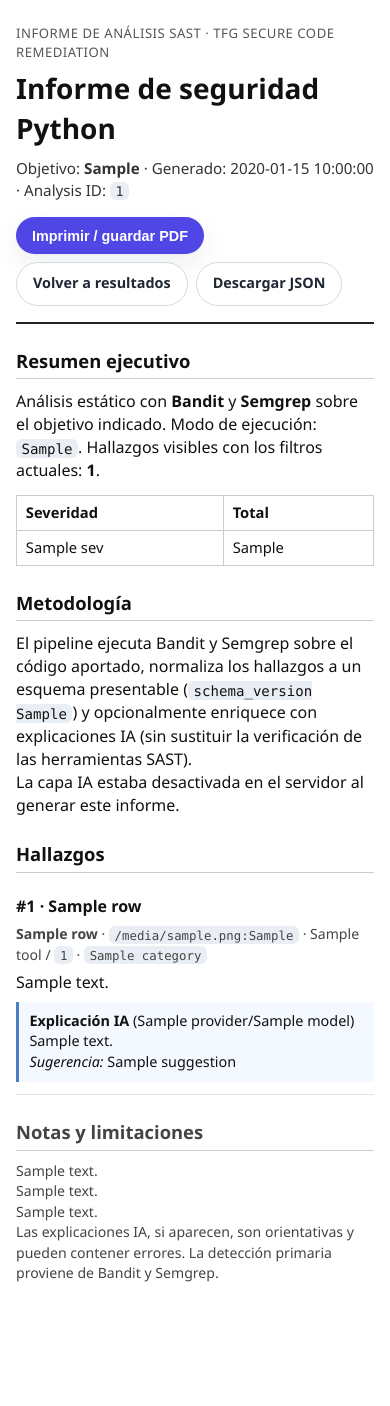
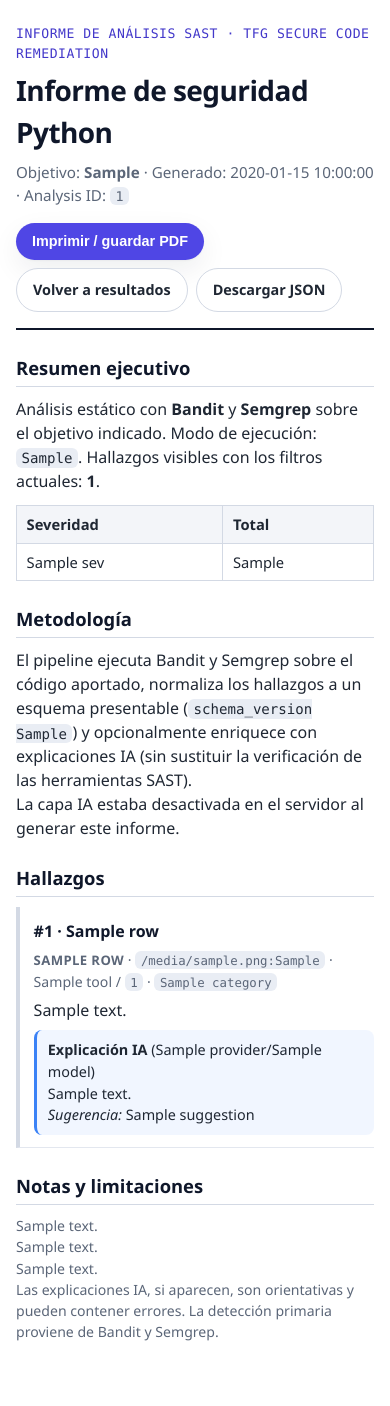
Before and after one commit to p3ix/tfg-secure-code-remediation, a Flask app: template app/templates/report.html in a window 390 px wide. Before the commit the page ends 1282 px from the top, so only its background shows below. Run offline with Flask 3, Linux system fonts and the light colour scheme; the template is opened without the code that fills it: most values are stand-ins (such as "Sample title", 1, 10 or a date in 2020).

Commit message:
feat(web): rediseño fase 4 —   informe coherente y QA responsive
  Alinea report.css al sistema de diseño reutilizando los tokens de web.css (acento
  indigo, severidades, líneas) con borde y etiqueta de severidad por hallazgo y
  print-color-adjust. Remata el responsive: offset del sidebar sticky bajo la nav y
  padding de hero/formulario en móvil.

```diff
--- a/app/static/report.css
+++ b/app/static/report.css
@@ -1,9 +1,10 @@
-/* Informe imprimible (WEB v2 fase 5) */
+/* Informe imprimible (rediseño fase 4) — alineado al sistema de diseño claro.
+   Reutiliza los tokens de web.css (cargado antes que esta hoja). */
 .report-body {
   background: #fff;
-  color: #111;
-  font-family: "Segoe UI", system-ui, sans-serif;
-  line-height: 1.45;
+  color: var(--ink);
+  font-family: var(--font-sans);
+  line-height: 1.5;
 }
 
 .report-page {
@@ -15,25 +16,28 @@
 .report-header {
   margin-bottom: 1.5rem;
   padding-bottom: 1rem;
-  border-bottom: 2px solid #222;
+  border-bottom: 2px solid var(--ink-strong);
 }
 
 .report-eyebrow {
+  font-family: var(--font-mono);
   font-size: 0.82rem;
   text-transform: uppercase;
   letter-spacing: 0.04em;
-  color: #555;
+  color: var(--accent-strong);
   margin: 0 0 0.35rem;
 }
 
 .report-header h1 {
   margin: 0 0 0.5rem;
   font-size: 1.75rem;
+  letter-spacing: -0.02em;
+  color: var(--ink-strong);
 }
 
 .report-subtitle {
   margin: 0;
-  color: #333;
+  color: var(--muted);
   font-size: 0.95rem;
 }
 
@@ -52,8 +56,9 @@
 .report-section h2 {
   font-size: 1.15rem;
   margin: 0 0 0.65rem;
-  border-bottom: 1px solid #ccc;
+  border-bottom: 1px solid var(--line-strong);
   padding-bottom: 0.25rem;
+  color: var(--ink-strong);
 }
 
 .report-summary-table {
@@ -65,45 +70,67 @@
 
 .report-summary-table th,
 .report-summary-table td {
-  border: 1px solid #ccc;
-  padding: 0.4rem 0.55rem;
+  border: 1px solid var(--line-strong);
+  padding: 0.45rem 0.6rem;
   text-align: left;
+}
+
+.report-summary-table th {
+  background: var(--surface-2);
+  font-weight: 700;
 }
 
 .report-finding {
   margin-bottom: 1rem;
-  padding: 0.75rem 0;
-  border-bottom: 1px solid #e0e0e0;
+  padding: 0.75rem 0 0.75rem 0.85rem;
+  border-left: 4px solid var(--line-strong);
+  border-bottom: 1px solid var(--line);
   page-break-inside: avoid;
 }
+
+.report-finding[data-severity="high"] { border-left-color: var(--sev-high); }
+.report-finding[data-severity="medium"] { border-left-color: var(--sev-medium); }
+.report-finding[data-severity="low"] { border-left-color: var(--sev-low); }
 
 .report-finding h3 {
   margin: 0 0 0.35rem;
   font-size: 1rem;
+  color: var(--ink-strong);
 }
 
 .report-finding-meta {
   margin: 0 0 0.35rem;
   font-size: 0.88rem;
-  color: #444;
+  color: var(--muted);
 }
+
+.report-sev {
+  text-transform: uppercase;
+  letter-spacing: 0.03em;
+  font-size: 0.82rem;
+}
+
+.report-finding[data-severity="high"] .report-sev { color: var(--sev-high); }
+.report-finding[data-severity="medium"] .report-sev { color: var(--sev-medium); }
+.report-finding[data-severity="low"] .report-sev { color: var(--sev-low); }
 
 .report-ai-block {
   margin-top: 0.5rem;
-  padding: 0.55rem 0.65rem;
-  background: #f4f8ff;
-  border-left: 3px solid #4a7fc1;
+  padding: 0.6rem 0.7rem;
+  border-radius: var(--radius-sm);
+  background: rgba(59, 130, 246, 0.07);
+  border-left: 3px solid #3b82f6;
   font-size: 0.9rem;
 }
 
 .report-disclaimer {
   font-size: 0.88rem;
-  color: #444;
+  color: var(--muted);
 }
 
 .report-filters-note,
 .report-error {
-  color: #555;
+  color: var(--muted);
   font-size: 0.92rem;
 }
 
@@ -126,6 +153,13 @@
     text-decoration: none;
   }
 
+  .report-finding,
+  .report-ai-block,
+  .report-summary-table th {
+    -webkit-print-color-adjust: exact;
+    print-color-adjust: exact;
+  }
+
   .report-finding {
     page-break-inside: avoid;
   }
--- a/app/static/web.css
+++ b/app/static/web.css
@@ -780,6 +780,12 @@
       .side-panel {
         position: static;
       }
+      .hero {
+        padding: 1.6rem 1.3rem;
+      }
+      .panel-single {
+        padding: 1.2rem;
+      }
       .hero h1 {
         font-size: clamp(1.9rem, 8vw, 3rem);
         line-height: 1.06;
@@ -1151,8 +1157,8 @@
     @media (min-width: 901px) {
       .results-layout .side-panel {
         position: sticky;
-        top: 1rem;
-        max-height: calc(100dvh - 2rem);
+        top: 4.75rem;
+        max-height: calc(100dvh - 5.75rem);
         overflow-y: auto;
         overscroll-behavior: contain;
       }
--- a/app/templates/report.html
+++ b/app/templates/report.html
@@ -82,10 +82,10 @@
       <p>No hay hallazgos visibles con los filtros aplicados.</p>
       {% endif %}
       {% for row in scan.findings %}
-      <article class="report-finding">
+      <article class="report-finding" data-severity="{{ row.severity }}">
         <h3>#{{ row.id }} · {{ row.title }}</h3>
         <p class="report-finding-meta">
-          <strong>{{ row.severity_label }}</strong> ·
+          <strong class="report-sev">{{ row.severity_label }}</strong> ·
           <code>{{ row.file }}:{{ row.line_start }}</code> ·
           {{ row.tool }} / <code>{{ row.rule_id }}</code> ·
           <code>{{ row.category }}</code>
```
